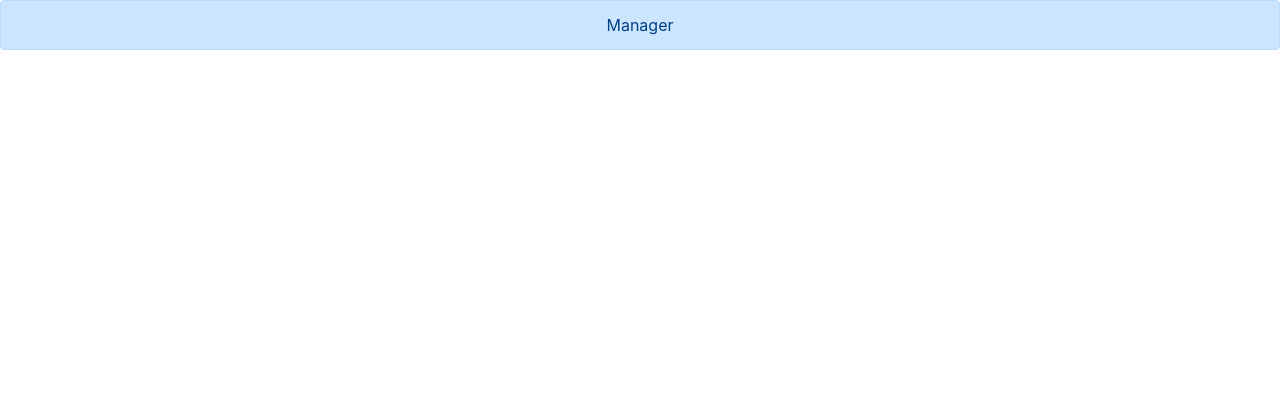
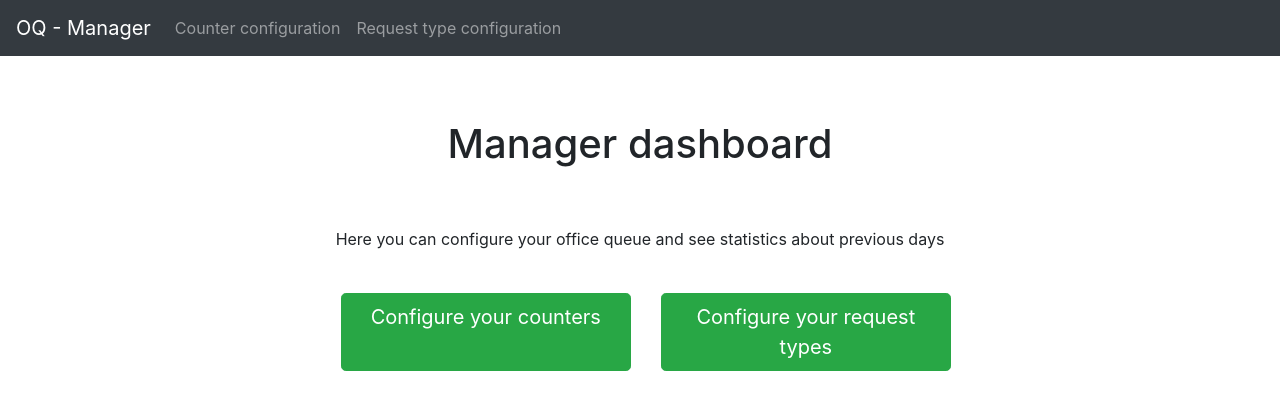
Before and after one commit to martinalilla/office-queue, a React (Create React App) app in the folder client/: page /manager in a window 1280 px wide. Shown: the top 410 px of the page. Built offline with nearby package versions, Linux system fonts and the light colour scheme.

Commit message:
update: manager dashboard

```diff
--- /dev/null
+++ b/client/public/css/style.css
@@ -0,0 +1,23 @@
+.central_h1{
+    text-align: center;
+    padding-top: 5%;
+    padding-bottom: 2%;
+}
+
+.central_p{
+    text-align: center;
+    padding-top: 2%;
+    padding-bottom: 2%;
+}
+
+.large_button_container{
+    width: 50%;
+    height: max-content;
+    margin-left: 25%;
+}
+
+.large_button{
+    margin-right: 2%;
+    margin-left: 2%;
+    height: 100%;
+}
--- a/client/public/index.html
+++ b/client/public/index.html
@@ -11,6 +11,7 @@
     />
     <!-- Bootstrap CSS -->
     <link rel="stylesheet" href="https://stackpath.bootstrapcdn.com/bootstrap/4.4.1/css/bootstrap.min.css" integrity="sha384-Vkoo8x4CGsO3+Hhxv8T/Q5PaXtkKtu6ug5TOeNV6gBiFeWPGFN9MuhOf23Q9Ifjh" crossorigin="anonymous">
+    <link rel="stylesheet" href="./css/style.css">
 
     <title>Office queue</title>
   </head>
--- a/client/src/manager/Manager.js
+++ b/client/src/manager/Manager.js
@@ -1,10 +1,61 @@
 import React from 'react';
-import {Alert} from 'react-bootstrap';
+import {Navbar, Nav, Button, Container, Col, Row} from 'react-bootstrap';
+import {BrowserRouter as Router, Route, Switch} from "react-router-dom";
+import ManagerCounterConfig from "./ManagerCounterConfig";
+import ManagerReqtypeConfig from "./ManagerReqtypeConfig";
 
 class Manager extends React.Component {
     render(){
         return<>
-            <Alert variant="primary">Manager</Alert>
+            <ManagerNavbar/>
+            <Router>
+                <Switch>
+
+                    <Route path={"/manager/counterconfig"}>
+                        <ManagerCounterConfig/>
+                    </Route>
+
+                    <Route path={"/manager/reqtypeconfig"}>
+                        <ManagerReqtypeConfig/>
+                    </Route>
+
+                    <Route path={"/manager"}>
+                        <ManagerMain/>
+                    </Route>
+
+                </Switch>
+            </Router>
+        </>;
+    }
+}
+
+class ManagerNavbar extends React.Component{
+    render(){
+        return<Navbar bg="dark" variant="dark">
+            <Navbar.Brand className="navbar_brand" href="/manager">OQ - Manager</Navbar.Brand>
+            <Nav className="mr-auto">
+                <Nav.Link href="/manager/counterconfig">Counter configuration</Nav.Link>
+                <Nav.Link href="/manager/reqtypeconfig">Request type configuration</Nav.Link>
+            </Nav>
+        </Navbar>;
+    }
+}
+
+class ManagerMain extends React.Component{
+    render(){
+        return<>
+            <h1 className="central_h1">Manager dashboard</h1>
+            <p className="central_p">Here you can configure your office queue and see statistics about previous days</p>
+            <Container fluid={true} className="large_button_container">
+                <Row>
+                    <Col>
+                        <Button className="large_button" href="/manager/counterconfig" variant="success" size="lg" block>Configure your counters</Button>
+                    </Col>
+                    <Col>
+                        <Button className="large_button" href="/manager/reqtypeconfig" variant="success" size="lg" block>Configure your request types</Button>
+                    </Col>
+                </Row>
+            </Container>
         </>;
     }
 }
--- /dev/null
+++ b/client/src/manager/ManagerCounterConfig.js
@@ -0,0 +1,9 @@
+import React from "react";
+
+class ManagerCounterConfig extends React.Component {
+    render(){
+        return <>Counter configuration</>;
+    }
+}
+
+export default ManagerCounterConfig;
--- /dev/null
+++ b/client/src/manager/ManagerReqtypeConfig.js
@@ -0,0 +1,9 @@
+import React from "react";
+
+class ManagerReqtypeConfig extends React.Component {
+    render(){
+        return <>Request type configuration</>;
+    }
+}
+
+export default ManagerReqtypeConfig;
```
